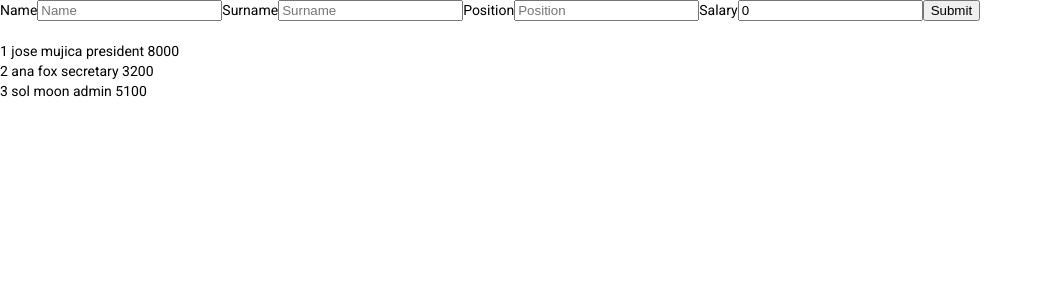
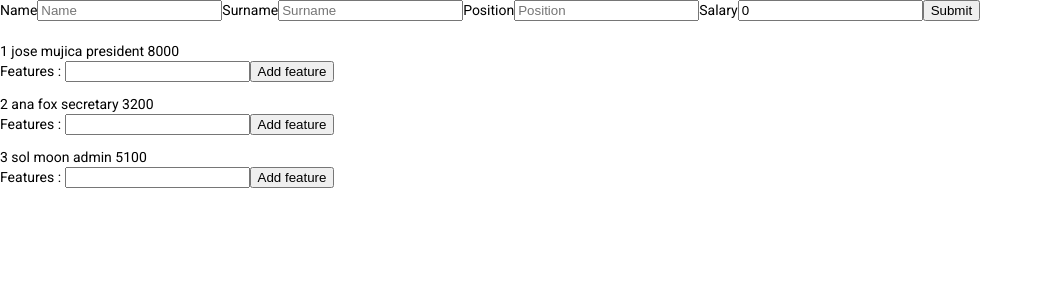
Before and after one commit to VicenteOgalde/AngularCourse, an Angular app in the folder formApp/: page / in a window 1280 px wide. Shown: the top 300 px of the page, without its empty margins (0-1043 px from the left). Built offline with nearby package versions, Linux system fonts and the light colour scheme.

Commit message:
output added

```diff
--- a/formApp/src/app/app.module.ts
+++ b/formApp/src/app/app.module.ts
@@ -4,11 +4,13 @@ import { FormsModule } from '@angular/forms';
 import { AppComponent } from './app.component';
 import { BrowserAnimationsModule } from '@angular/platform-browser/animations';
 import { EmployeeComponent } from './employee/employee.component';
+import { EmployeeChildComponent } from './employee-child/employee-child.component';
 
 @NgModule({
   declarations: [
     AppComponent,
-    EmployeeComponent
+    EmployeeComponent,
+    EmployeeChildComponent
   ],
   imports: [
 
--- /dev/null
+++ b/formApp/src/app/employee-child/employee-child.component.html
@@ -0,0 +1,3 @@
+<label> Features : </label>
+<input type="text" #newFeature>
+<button (click)="addFeature(newFeature.value)">Add feature</button>
--- /dev/null
+++ b/formApp/src/app/employee-child/employee-child.component.ts
@@ -0,0 +1,20 @@
+import { Component, EventEmitter, OnInit, Output } from '@angular/core';
+
+@Component({
+  selector: 'app-employee-child',
+  templateUrl: './employee-child.component.html',
+  styleUrls: ['./employee-child.component.css']
+})
+export class EmployeeChildComponent implements OnInit {
+
+  @Output() featuresEmployee= new EventEmitter<string>();
+
+  constructor() { }
+
+  ngOnInit(): void {
+  }
+  addFeature(value:string){
+    this.featuresEmployee.emit(value);
+  }
+
+}
--- a/formApp/src/app/employee/employee.component.html
+++ b/formApp/src/app/employee/employee.component.html
@@ -1,3 +1,5 @@
 <div >
     {{index+1}} {{employeeIterate.name}} {{employeeIterate.surname}} {{employeeIterate.position}} {{employeeIterate.salary}}
    </div>
+<app-employee-child (featuresEmployee)="addFeature($event)"> </app-employee-child>
+<p *ngFor="let feature of featuresArray">{{feature}}</p>
--- a/formApp/src/app/employee/employee.component.ts
+++ b/formApp/src/app/employee/employee.component.ts
@@ -11,10 +11,16 @@ export class EmployeeComponent implements OnInit {
 
   @Input() employeeIterate:Employee;
   @Input() index:number;
-
+  featuresArray=[''];
   constructor() { }
 
   ngOnInit(): void {
   }
 
+
+  addFeature(newFeature:string){
+    this.featuresArray.push(newFeature);
+
+  }
+
 }
```
Also changed, not shown: formApp/src/app/employee-child/employee-child.component.css (added), 1 other file (tests, documents, lock files or other folders).
